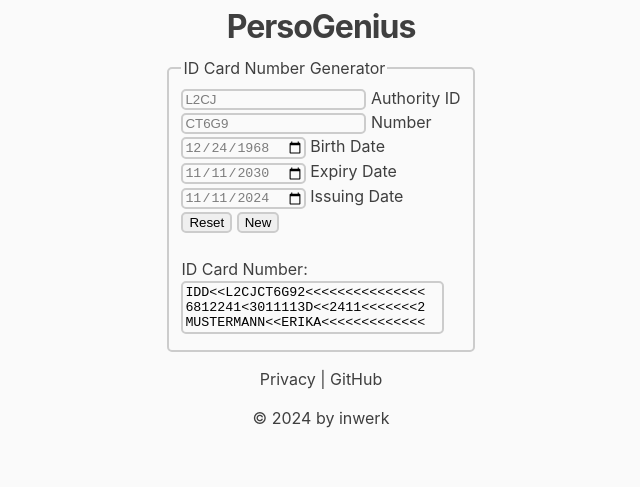
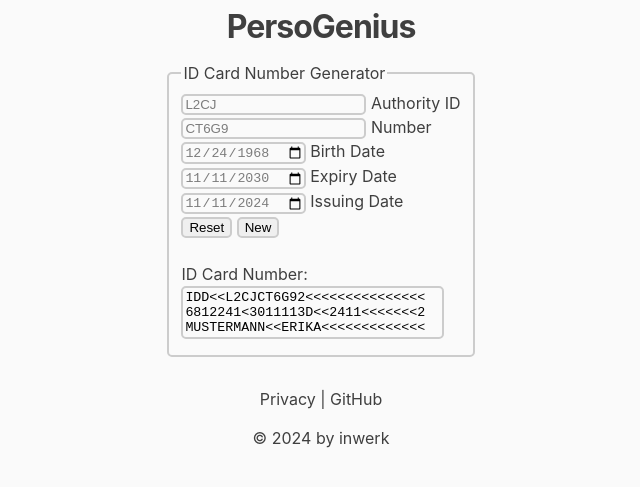
Before and after one commit to inwerk/persogen, a Jekyll site: the page built from index.html, in a window 1280 px wide. Shown: the top 487 px of the page, without its empty margins (319-959 px from the left). Built offline with Jekyll 4.4.1, drawn with Linux system fonts in a browser that asks for light colours.

```diff
--- a/_sass/main.scss
+++ b/_sass/main.scss
@@ -19,17 +19,16 @@
 
 /** Wrapper */
 .wrapper { max-width: -webkit-calc(800px - (30px * 2)); max-width: calc(800px - (30px * 2)); margin-right: auto; margin-left: auto; padding-right: 30px; padding-left: 30px;  }
-
 @media screen and (max-width: 800px) { .wrapper { max-width: -webkit-calc(800px - (30px)); max-width: calc(800px - (30px)); padding-right: 15px; padding-left: 15px; } }
 
 /** Site header */
-.site-header { min-height: 56px; position: relative; }
+.site-header { min-height: 56px; position: relative; margin-bottom: 5px;}
 .site-title { font-size: 2em; font-weight: bold; line-height: 54px; letter-spacing: -1px; margin-bottom: 0; float: left; }
 .site-title, .site-title:visited { color: inherit; }
 .site-title, .site-title:hover { color: inherit; text-decoration: none; }
 
 /** Site footer */
-.site-footer { text-align: center; padding: 15px 0; }
+.site-footer { text-align: center; padding: 15px 0; margin-top: 15px;}
 
 /** Placeholder */
 .placeholder { color: rgba(0, 0, 0, 0.5); opacity: 1; }
```
